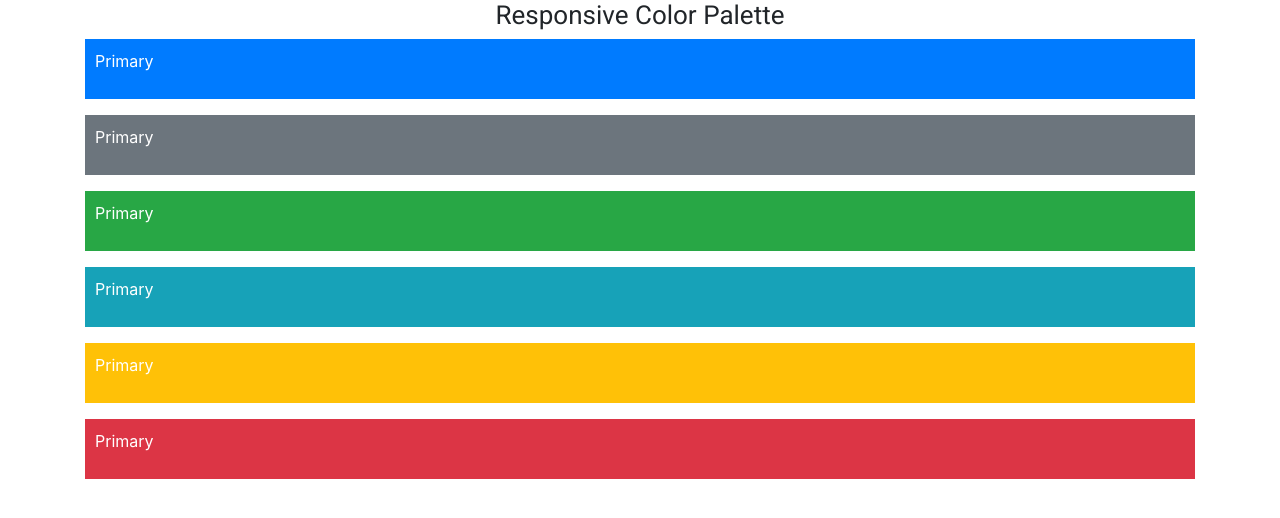
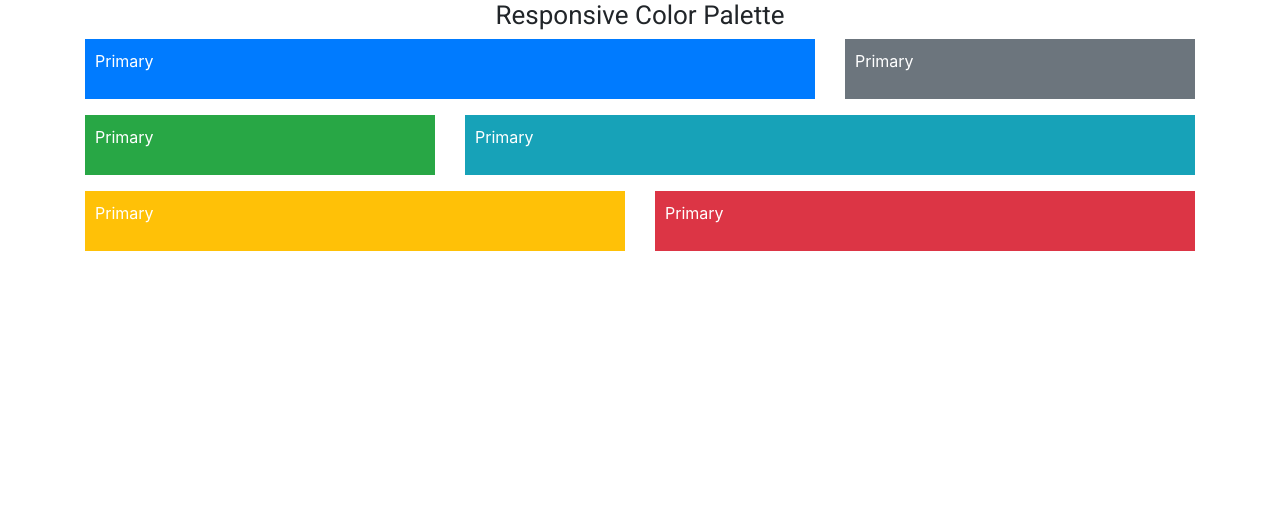
Before and after one commit to divakarmanchala6/1.-Color-Palette, a plain HTML site: page index.html in a window 1280 px wide. Drawn offline with nearby package versions, Linux system fonts and the light colour scheme; a web font is replaced by a local one.

Commit message:
Small (Size >= 576px) Screen

```diff
--- a/index.html
+++ b/index.html
@@ -11,32 +11,32 @@
     <h1 class="heading">Responsive Color Palette</h1>
     <div class="container">
         <div class="row">
-            <div class="col-12 mb-3">
+            <div class="col-12 col-sm-8 mb-3">
                 <div class="box bg-primary">
                     <p class="color-name">Primary</p>
                 </div>
             </div>
-            <div class="col-12 mb-3">
+            <div class="col-12 col-sm-4 mb-3">
                 <div class="box bg-secondary">
                     <p class="color-name">Primary</p>
                 </div>
             </div>
-            <div class="col-12 mb-3">
+            <div class="col-12 col-sm-4 mb-3">
                 <div class="box bg-success">
                     <p class="color-name">Primary</p>
                 </div>
             </div>
-            <div class="col-12 mb-3">
+            <div class="col-12 col-sm-8 mb-3">
                 <div class="box bg-info">
                     <p class="color-name">Primary</p>
                 </div>
             </div>
-            <div class="col-12 mb-3">
+            <div class="col-12 col-sm-6 mb-3">
                 <div class="box bg-warning">
                     <p class="color-name">Primary</p>
                 </div>
             </div>
-            <div class="col-12 mb-3">
+            <div class="col-12 col-sm-6 mb-3">
                 <div class="box bg-danger">
                     <p class="color-name">Primary</p>
                 </div>
```
